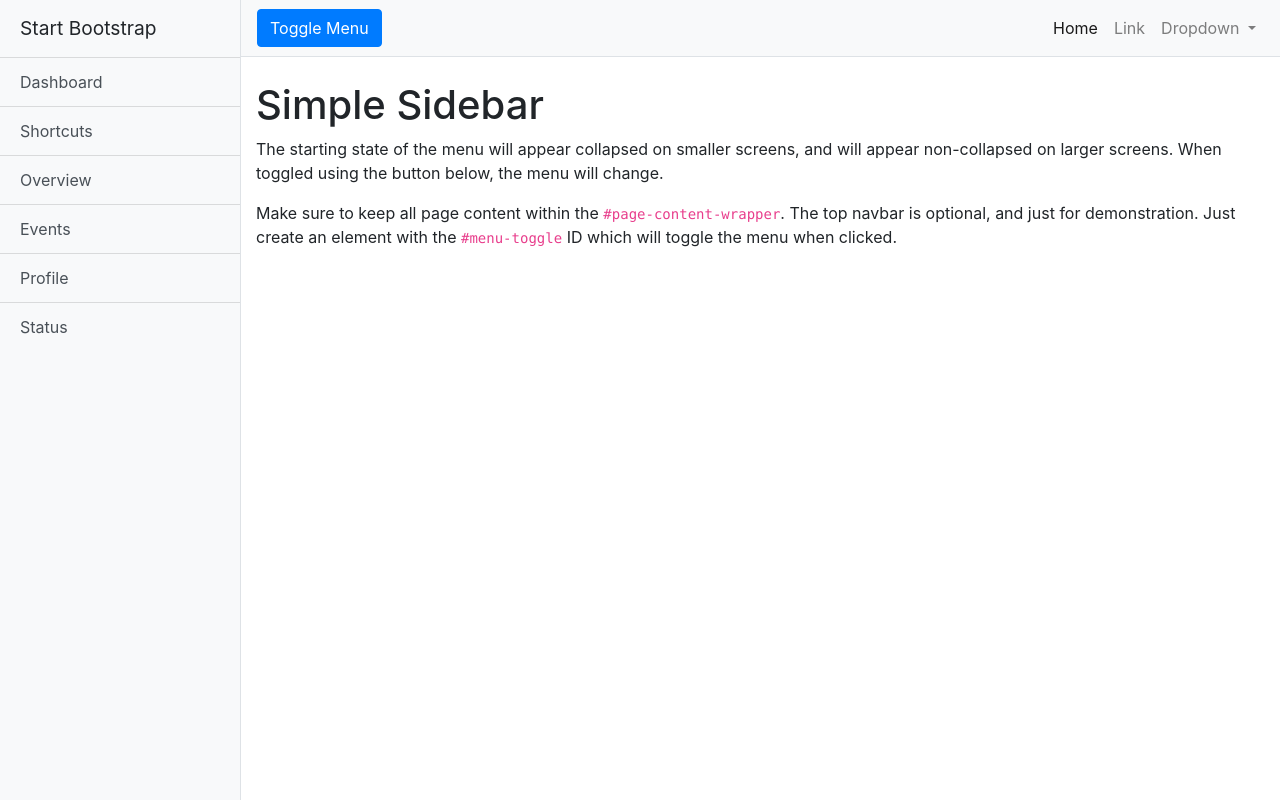
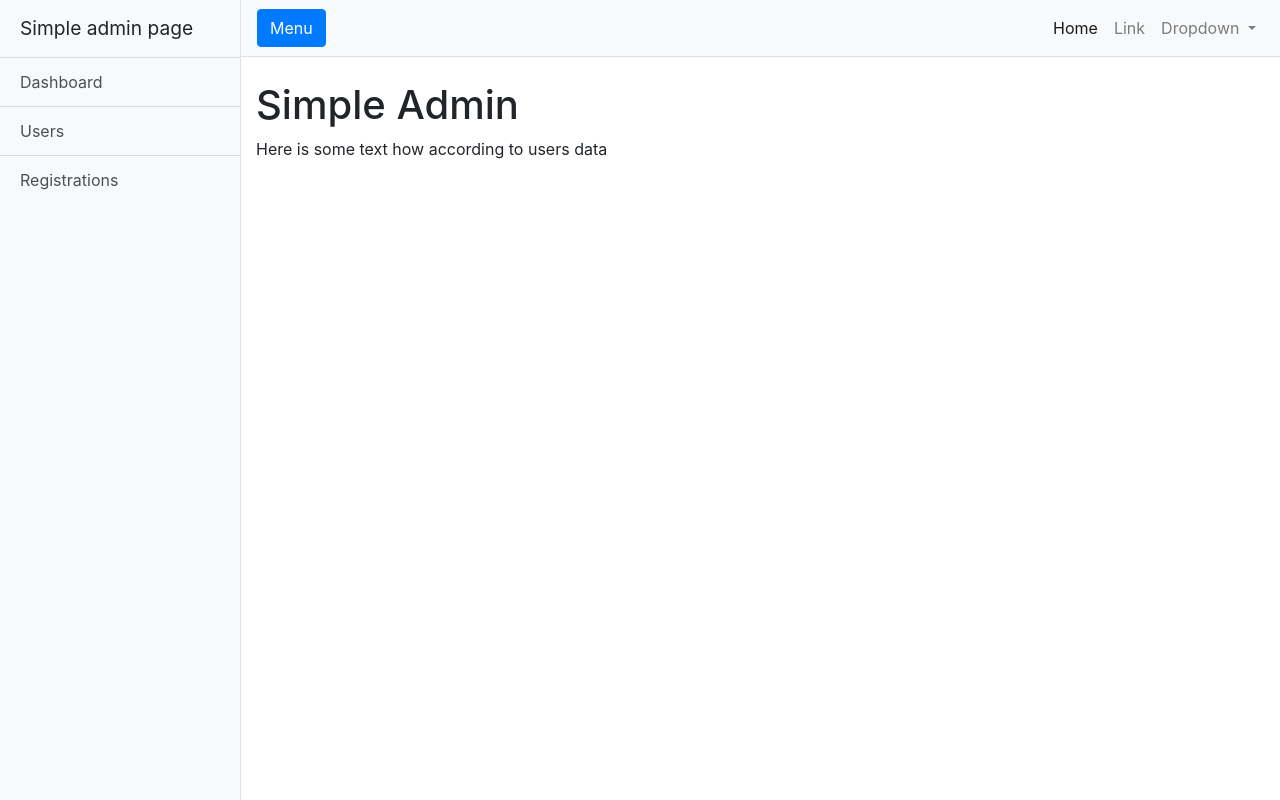
Before and after one commit to AbuSM/simple-admin-page, a website: page admin.html in a window 1280 px wide. Drawn offline with Linux system fonts and the light colour scheme.

Commit message:
December 2020 changes

```diff
--- a/admin.html
+++ b/admin.html
@@ -24,14 +24,11 @@
 
     <!-- Sidebar -->
     <div class="bg-light border-right" id="sidebar-wrapper">
-      <div class="sidebar-heading">Start Bootstrap </div>
+      <div class="sidebar-heading">Simple admin page</div>
       <div class="list-group list-group-flush">
         <a href="#" class="list-group-item list-group-item-action bg-light">Dashboard</a>
-        <a href="#" class="list-group-item list-group-item-action bg-light">Shortcuts</a>
-        <a href="#" class="list-group-item list-group-item-action bg-light">Overview</a>
-        <a href="#" class="list-group-item list-group-item-action bg-light">Events</a>
-        <a href="#" class="list-group-item list-group-item-action bg-light">Profile</a>
-        <a href="#" class="list-group-item list-group-item-action bg-light">Status</a>
+        <a href="#" class="list-group-item list-group-item-action bg-light">Users</a>
+        <a href="#" class="list-group-item list-group-item-action bg-light">Registrations</a>
       </div>
     </div>
     <!-- /#sidebar-wrapper -->
@@ -40,7 +37,7 @@
     <div id="page-content-wrapper">
 
       <nav class="navbar navbar-expand-lg navbar-light bg-light border-bottom">
-        <button class="btn btn-primary" id="menu-toggle">Toggle Menu</button>
+        <button class="btn btn-primary" id="menu-toggle">Menu</button>
 
         <button class="navbar-toggler" type="button" data-toggle="collapse" data-target="#navbarSupportedContent" aria-controls="navbarSupportedContent" aria-expanded="false" aria-label="Toggle navigation">
           <span class="navbar-toggler-icon"></span>
@@ -70,9 +67,8 @@
       </nav>
 
       <div class="container-fluid">
-        <h1 class="mt-4">Simple Sidebar</h1>
-        <p>The starting state of the menu will appear collapsed on smaller screens, and will appear non-collapsed on larger screens. When toggled using the button below, the menu will change.</p>
-        <p>Make sure to keep all page content within the <code>#page-content-wrapper</code>. The top navbar is optional, and just for demonstration. Just create an element with the <code>#menu-toggle</code> ID which will toggle the menu when clicked.</p>
+        <h1 class="mt-4">Simple Admin</h1>
+        <p>Here is some text how according to users data</p>
       </div>
     </div>
     <!-- /#page-content-wrapper -->
```
